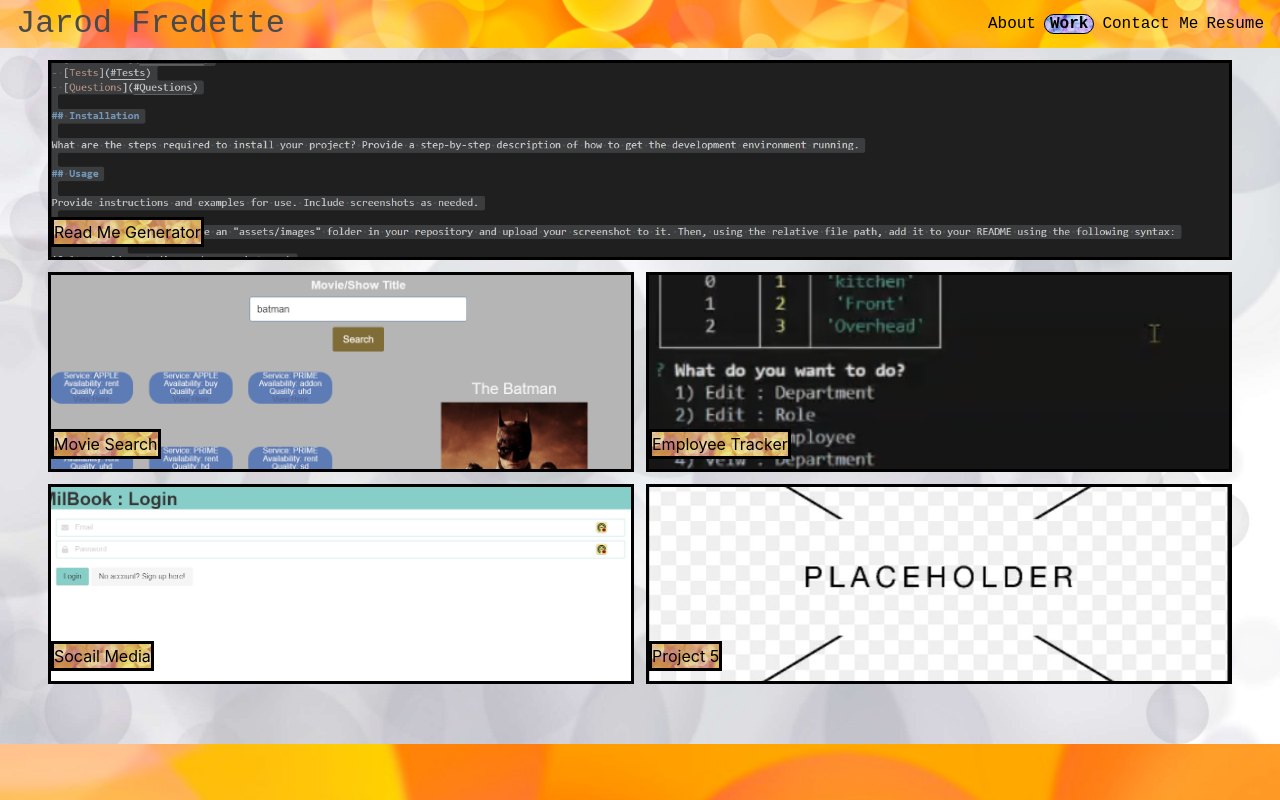
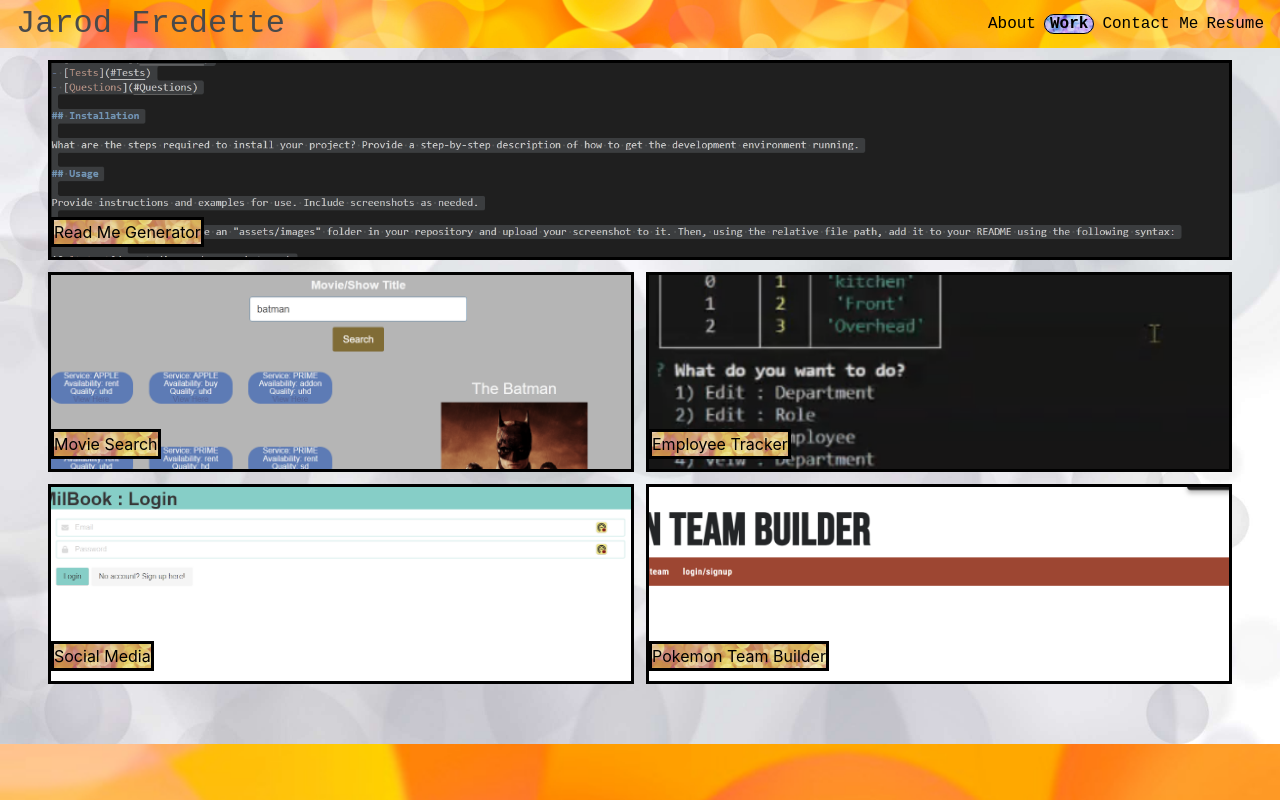
Before and after one commit to jbird11801/Portfolio_V2, a React (Vite) app in the folder Portfolio/: page /Work in a window 1280 px wide. Shown: the top 800 px of the page. Built offline with nearby package versions, Linux system fonts and the light colour scheme.

Commit message:
feature/project-5

```diff
--- a/Portfolio/src/main.jsx
+++ b/Portfolio/src/main.jsx
@@ -1,6 +1,6 @@
 import ReactDOM from 'react-dom/client'
 
-import { Link , createBrowserRouter, RouterProvider } from 'react-router-dom';
+import { createBrowserRouter, RouterProvider } from 'react-router-dom';
 
 import App from './App.jsx'
 import About from './pages/About.jsx';
--- a/Portfolio/src/pages/work.css
+++ b/Portfolio/src/pages/work.css
@@ -32,7 +32,7 @@
 
 #button_5{
 
-    background-image: url("../assets/Placeholder.jpg");
+    background-image: url("../assets/PTB.PNG");
 
     height: 25dvh;
 
--- a/Portfolio/src/pages/work.jsx
+++ b/Portfolio/src/pages/work.jsx
@@ -29,15 +29,15 @@ const proj_4 = {
 
     link : "https://young-citadel-13202-aee4f5f0145b.herokuapp.com/",
 
-    name : "Socail Media"
+    name : "Social Media"
 
 };
 
 const proj_5 = {
 
-    link : "https://github.com/",
+    link : "https://pokemon-team-builder-zs.netlify.app",
 
-    name : "Project 5"
+    name : "Pokemon Team Builder"
 
 };
 
```
Also changed, not shown: Portfolio/src/assets/PTB.PNG (added).
